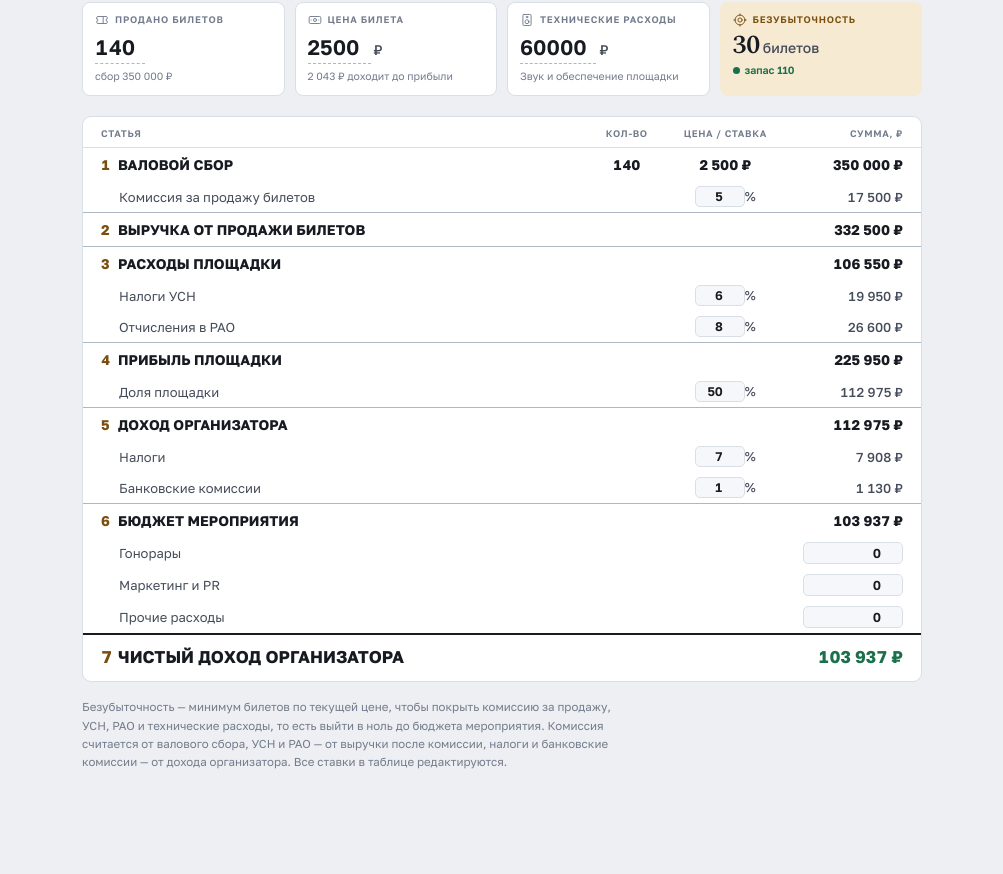
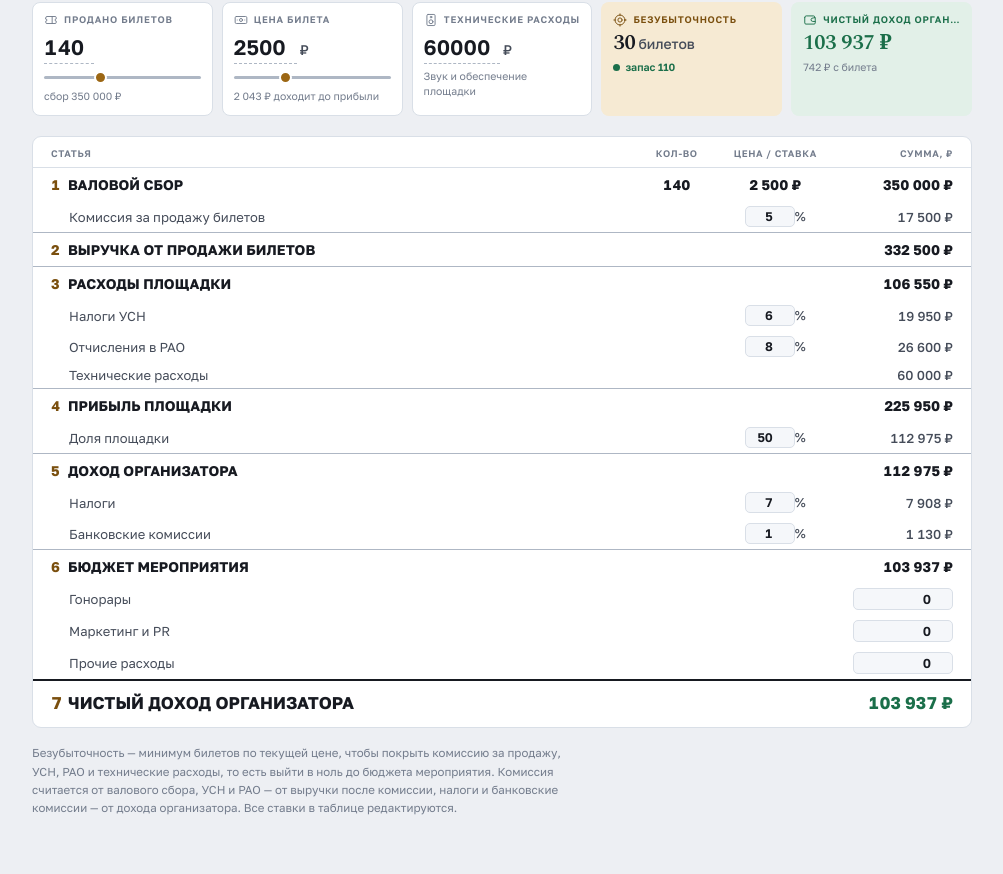
Before and after one commit to skrasin/claude, a plain HTML site: page concert/concert-budget.html in a window 1280 px wide. Shown: the part 76-950 px from the top of the page, without its empty margins (138-1141 px from the left). Before the commit the page ends 904 px from the top, so only its background shows below. Drawn offline with nearby package versions, Linux system fonts and the light colour scheme.

Commit message:
Restore the sliders and add a net-income cell to the header
Technical costs get their row back inside "Расходы площадки", fed from the
header field so editing there moves the figure in the table.

A fifth header cell shows net income to the organiser, tinted green or red
by sign with per-ticket profit underneath, so the bottom line is visible
without scrolling to row 7.

Ticket count and price get their sliders back, now slim ones sitting under
the number rather than replacing it: slider and field stay in sync both
ways, and typing a value above the scale stretches the scale to reach it.
The header grid switches to auto-fit so the five cells sit in one row
wherever there is room instead of wrapping three-and-two.

Co-Authored-By: Claude Opus 5 <noreply@anthropic.com>
Claude-Session: https://claude.ai/code/session_01RA1yrtrcqV5rmuM1iwZjp1

```diff
--- a/concert/concert-budget.html
+++ b/concert/concert-budget.html
@@ -37,7 +37,7 @@ body{
   font-family:"Golos Text","Helvetica Neue",Arial,sans-serif;
   font-size:14px; line-height:1.45; -webkit-font-smoothing:antialiased;
 }
-.wrap{max-width:880px; margin:0 auto; padding:26px 20px 48px}
+.wrap{max-width:980px; margin:0 auto; padding:26px 20px 48px}
 
 h1{
   font-family:Spectral,Georgia,serif; font-weight:600;
@@ -47,14 +47,13 @@ h1{
 
 /* ---------- компактная шапка: 4 элемента ---------- */
 .top{
-  display:grid; grid-template-columns:repeat(4,1fr); gap:10px; margin-bottom:20px;
+  display:grid; gap:9px; margin-bottom:20px;
+  grid-template-columns:repeat(auto-fit, minmax(166px, 1fr));
 }
-@media (max-width:760px){ .top{grid-template-columns:repeat(2,1fr)} }
-@media (max-width:420px){ .top{grid-template-columns:1fr} }
 
 .cell{
   background:var(--surface); border:1px solid var(--rule);
-  border-radius:8px; padding:10px 12px 11px;
+  border-radius:8px; padding:10px 11px 11px;
   display:flex; flex-direction:column; gap:5px; min-width:0;
 }
 .cell-head{display:flex; align-items:center; gap:6px; color:var(--muted)}
@@ -78,13 +77,35 @@ h1{
 .unit{font-size:14px; font-weight:500; color:var(--ink-2)}
 .cell-note{font-size:10.5px; color:var(--muted); min-height:14px}
 
-/* четвёртая ячейка — результат, не поле ввода */
-.cell.result{background:var(--accent-soft); border-color:transparent}
-.cell.result .cell-head{color:var(--accent-ink)}
+/* тонкий ползунок под числом */
+.slider{
+  -webkit-appearance:none; appearance:none; width:100%; height:14px;
+  background:transparent; cursor:pointer; margin:1px 0 0; display:block;
+}
+.slider::-webkit-slider-runnable-track{height:3px; border-radius:2px; background:var(--rule-strong)}
+.slider::-moz-range-track{height:3px; border-radius:2px; background:var(--rule-strong)}
+.slider::-webkit-slider-thumb{
+  -webkit-appearance:none; appearance:none; width:13px; height:13px; margin-top:-5px;
+  border-radius:50%; background:var(--accent); border:2px solid var(--surface);
+}
+.slider::-moz-range-thumb{
+  width:13px; height:13px; border-radius:50%; background:var(--accent);
+  border:2px solid var(--surface);
+}
+.slider:focus-visible{outline:2px solid var(--accent); outline-offset:2px; border-radius:4px}
+
+/* две правые ячейки — результаты, а не поля ввода */
+.cell.result{border-color:transparent}
 .cell.result .big{
-  font-family:Spectral,Georgia,serif; font-weight:600; font-size:26px; line-height:1;
+  font-family:Spectral,Georgia,serif; font-weight:600; font-size:21px; line-height:1.1;
   font-variant-numeric:tabular-nums; letter-spacing:-.01em;
 }
+.cell.be{background:var(--accent-soft)}
+.cell.be .cell-head{color:var(--accent-ink)}
+.cell.net.plus{background:var(--good-soft)}
+.cell.net.plus .cell-head, .cell.net.plus .big{color:var(--good)}
+.cell.net.minus{background:var(--bad-soft)}
+.cell.net.minus .cell-head, .cell.net.minus .big{color:var(--bad)}
 .status{
   display:inline-flex; align-items:center; gap:5px;
   font-size:10.5px; font-weight:600; white-space:nowrap;
@@ -144,6 +165,8 @@ footer{margin-top:16px; font-size:11.5px; color:var(--muted); line-height:1.6; m
     <div class="cell-val">
       <input class="num" id="qty" type="number" min="0" step="1" value="140" inputmode="numeric">
     </div>
+    <input class="slider" id="qtyRange" type="range" min="0" max="400" step="1" value="140"
+           aria-label="Продано билетов">
     <div class="cell-note" id="capNote"></div>
   </div>
 
@@ -156,6 +179,8 @@ footer{margin-top:16px; font-size:11.5px; color:var(--muted); line-height:1.6; m
       <input class="num" id="price" type="number" min="0" step="100" value="2500" inputmode="numeric">
       <span class="unit">₽</span>
     </div>
+    <input class="slider" id="priceRange" type="range" min="0" max="8000" step="100" value="2500"
+           aria-label="Цена билета">
     <div class="cell-note" id="priceNote"></div>
   </div>
 
@@ -171,7 +196,7 @@ footer{margin-top:16px; font-size:11.5px; color:var(--muted); line-height:1.6; m
     <div class="cell-note">Звук и обеспечение площадки</div>
   </div>
 
-  <div class="cell result">
+  <div class="cell result be">
     <div class="cell-head">
       <svg viewBox="0 0 24 24" aria-hidden="true"><circle cx="12" cy="12" r="8.5"/><circle cx="12" cy="12" r="3.6"/><path d="M12 1.5v3M12 19.5v3M1.5 12h3M19.5 12h3"/></svg>
       <span class="cell-label">Безубыточность</span>
@@ -183,6 +208,17 @@ footer{margin-top:16px; font-size:11.5px; color:var(--muted); line-height:1.6; m
     <div class="cell-note">
       <span class="status ok" id="beStatus"><span class="dot"></span><span id="beStatusText">запас 110</span></span>
     </div>
+  </div>
+
+  <div class="cell result net plus" id="netCell">
+    <div class="cell-head">
+      <svg viewBox="0 0 24 24" aria-hidden="true"><path d="M3 7.5A2.5 2.5 0 0 1 5.5 5H18a2 2 0 0 1 2 2v1"/><path d="M3 7.5V17a2 2 0 0 0 2 2h14a2 2 0 0 0 2-2v-2.5"/><path d="M21 8.5v6h-4.2a3 3 0 0 1 0-6z"/></svg>
+      <span class="cell-label">Чистый доход организатора</span>
+    </div>
+    <div class="cell-val">
+      <span class="big" id="netTop">—</span>
+    </div>
+    <div class="cell-note" id="netNote"></div>
   </div>
 </div>
 
@@ -232,6 +268,11 @@ footer{margin-top:16px; font-size:11.5px; color:var(--muted); line-height:1.6; m
       <td class="c"></td>
       <td class="c"><input class="pct" type="number" id="rRao" min="0" max="100" step="0.5" value="8">%</td>
       <td class="r" id="vRao"></td>
+    </tr>
+    <tr class="sub">
+      <td class="l">Технические расходы</td>
+      <td class="c"></td><td class="c"></td>
+      <td class="r" id="vTech"></td>
     </tr>
 
     <tr class="step">
@@ -357,6 +398,7 @@ footer{margin-top:16px; font-size:11.5px; color:var(--muted); line-height:1.6; m
     $('vVenueCosts').textContent = money(venueCosts);
     $('vUsn').textContent = money(usnSum);
     $('vRao').textContent = money(raoSum);
+    $('vTech').textContent = money(tech);
     $('vVenueProfit').textContent = money(venueProfit);
     $('vShare').textContent = money(shareSum);
     $('vOrg').textContent = money(org);
@@ -368,6 +410,14 @@ footer{margin-top:16px; font-size:11.5px; color:var(--muted); line-height:1.6; m
     netCell.textContent = money(net);
     netCell.classList.toggle('plus', net >= 0);
     netCell.classList.toggle('minus', net < 0);
+
+    $('netTop').textContent = money(net);
+    var netTile = $('netCell');
+    netTile.classList.toggle('plus', net >= 0);
+    netTile.classList.toggle('minus', net < 0);
+    $('netNote').textContent = net >= 0
+      ? nf.format(Math.round(net / (qty || 1))) + ' ₽ с билета'
+      : 'убыток';
 
     $('capNote').textContent = 'сбор ' + money(gross);
     $('priceNote').textContent = money(price * (1 - comm) * (1 - usn - rao)) + ' доходит до прибыли';
@@ -415,10 +465,33 @@ footer{margin-top:16px; font-size:11.5px; color:var(--muted); line-height:1.6; m
       'налоги и банковские комиссии — от дохода организатора. Все ставки в таблице редактируются.';
   }
 
+  // ползунок и число — одна величина, синхронизируются в обе стороны;
+  // если введено число вне шкалы, ползунок растягивается до него
+  [['qty','qtyRange'], ['price','priceRange']].forEach(function(pair){
+    var box = $(pair[0]), sl = $(pair[1]);
+    sl.addEventListener('input', function(){
+      box.value = sl.value; render(); save();
+    });
+    box.addEventListener('input', function(){
+      var v = parseFloat(box.value);
+      if(isFinite(v)){
+        if(v > parseFloat(sl.max)) sl.max = String(v);
+        sl.value = String(Math.max(parseFloat(sl.min), v));
+      }
+    });
+  });
+
   ids.forEach(function(k){
     $(k).addEventListener('input', function(){ render(); save(); });
   });
   restore();
+  [['qty','qtyRange'], ['price','priceRange']].forEach(function(pair){
+    var v = parseFloat($(pair[0]).value), sl = $(pair[1]);
+    if(isFinite(v)){
+      if(v > parseFloat(sl.max)) sl.max = String(v);
+      sl.value = String(Math.max(parseFloat(sl.min), v));
+    }
+  });
   render();
 })();
 </script>
```
Also changed, not shown: concert/README.md.
